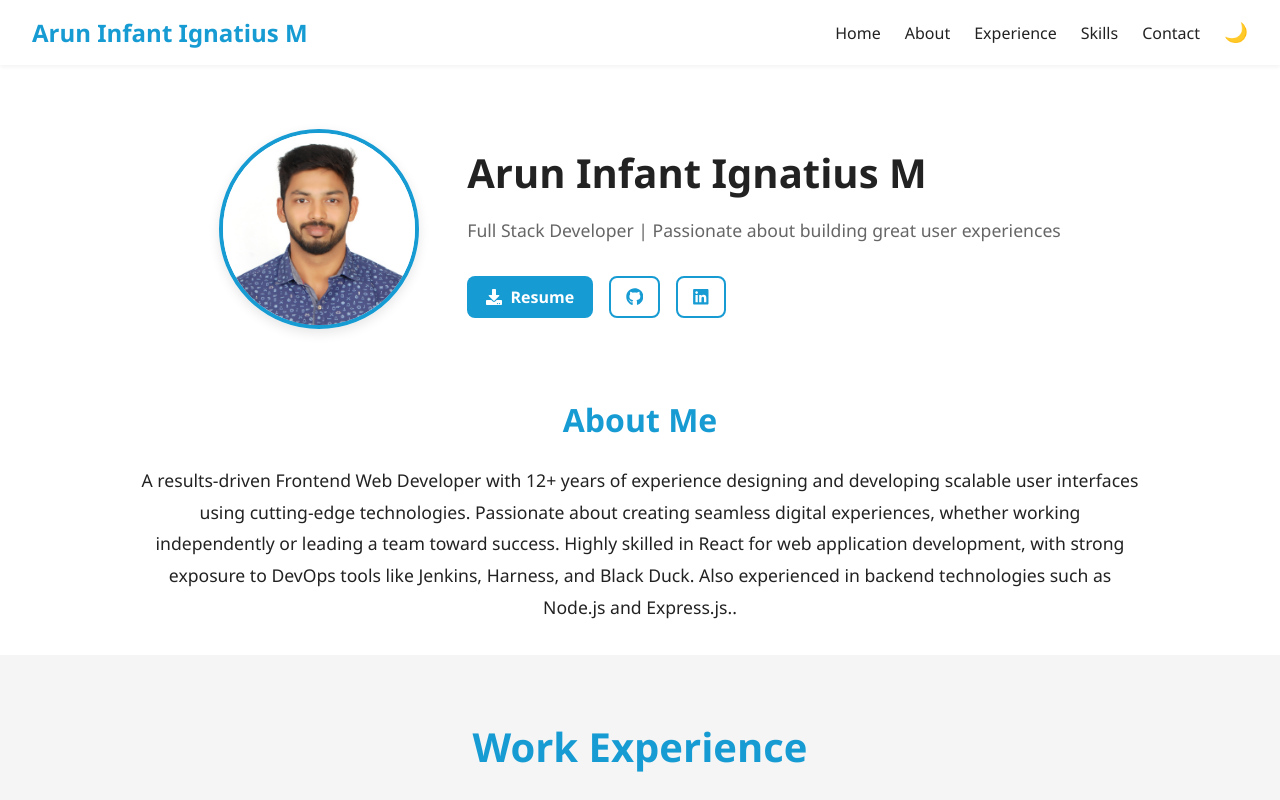
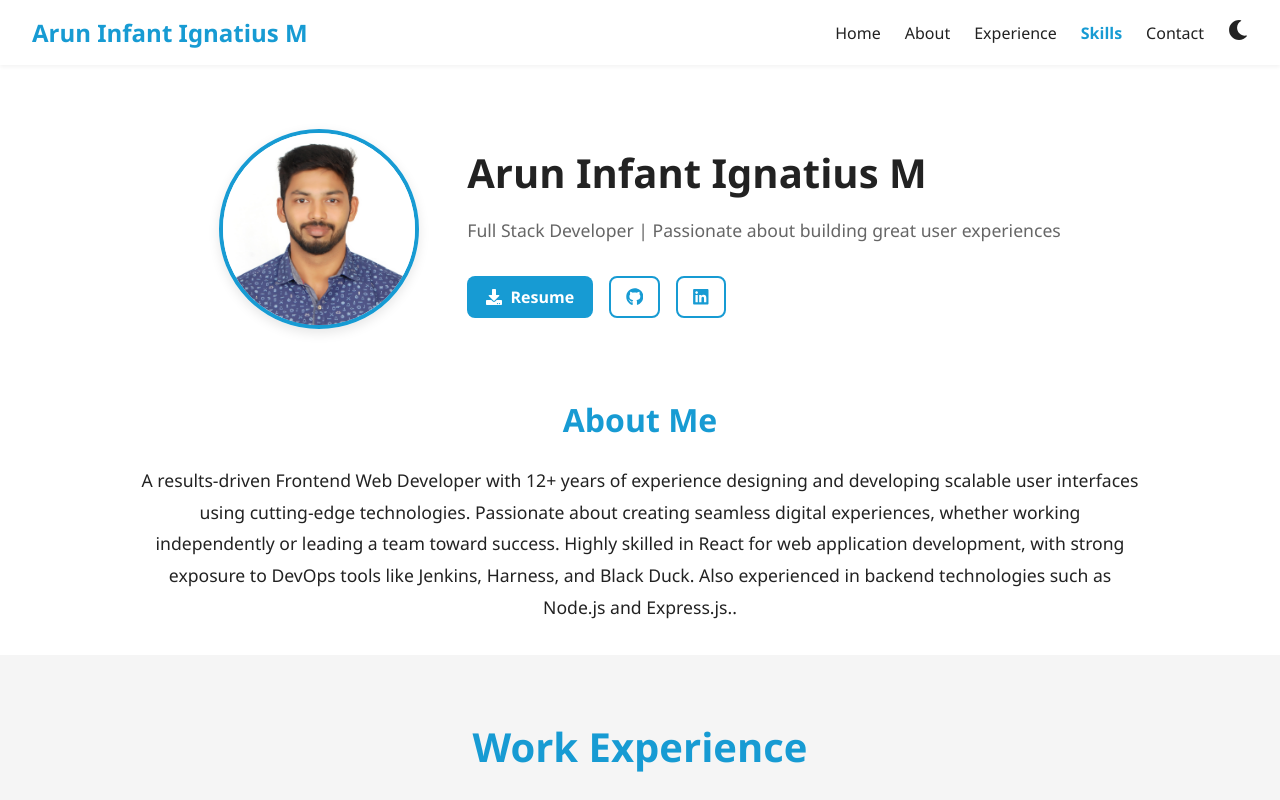
Before and after one commit to thinkbleworg/my-portfolio, a React (Vite) app in the folder ui/: page / in a window 1280 px wide. Shown: the top 800 px of the page. Built offline with nearby package versions, Linux system fonts and the light colour scheme.

Commit message:
Navbar changes

```diff
--- a/ui/src/components/Navbar.jsx
+++ b/ui/src/components/Navbar.jsx
@@ -1,31 +1,79 @@
-import React, { useContext } from "react";
+import React, { useState, useContext, useEffect } from "react";
+import { HiMenuAlt3, HiX } from "react-icons/hi";
+import { FaSun, FaMoon } from "react-icons/fa";
 import { ThemeContext } from "../context/ThemeContext";
 import "../styles/navbar.css";
 
-const Navbar = ({name}) => {
-
+const Navbar = ({ name }) => {
   const { theme, toggleTheme } = useContext(ThemeContext);
+  const [menuOpen, setMenuOpen] = useState(false);
+  const [activeSection, setActiveSection] = useState("home");
 
   const scrollToSection = (id) => {
-    document.getElementById(id)?.scrollIntoView({ behavior: "smooth" });
+    if (id === "home") {
+      window.scrollTo({ top: 0, behavior: "smooth" });
+    } else {
+      document.getElementById(id)?.scrollIntoView({ behavior: "smooth" });
+    }
+    setMenuOpen(false);
     window.location.hash = id;
   };
+
+  useEffect(() => {
+    const handleScroll = () => {
+      const sections = ["home", "about", "experience", "skills", "contact"];
+      const scrollY = window.scrollY;
+
+      for (const section of sections) {
+        const el = document.getElementById(section);
+        if (el && scrollY >= el.offsetTop - 80) {
+          setActiveSection(section);
+        }
+      }
+    };
+
+    window.addEventListener("scroll", handleScroll);
+    return () => window.removeEventListener("scroll", handleScroll);
+  }, []);
+
+  useEffect(() => {
+    const handleResize = () => {
+      if (window.innerWidth > 768) {
+        setMenuOpen(false); // force close on resize to desktop
+      }
+    };
+    window.addEventListener("resize", handleResize);
+    return () => window.removeEventListener("resize", handleResize);
+  }, []);
 
   return (
     <nav className="navbar">
       <div className="navbar-left">{name}</div>
-      <ul className="navbar-links">
-        {['home', 'about', 'experience', 'skills', 'contact'].map((section) => (
-          <li key={section} onClick={() => scrollToSection(section)}>
-            {section.charAt(0).toUpperCase() + section.slice(1)}
-          </li>
-        ))}
-        <li>
+
+      <div className="navbar-controls">
+        <ul className={`navbar-links ${menuOpen ? "open" : ""}`}>
+          {["home", "about", "experience", "skills", "contact"].map(
+            (section) => (
+              <li
+                key={section}
+                className={activeSection === section ? "active" : ""}
+                onClick={() => scrollToSection(section)}
+              >
+                {section.charAt(0).toUpperCase() + section.slice(1)}
+              </li>
+            )
+          )}
+        </ul>
+
+        <div className="navbar-right">
+          <button className="hamburger" onClick={() => setMenuOpen(!menuOpen)}>
+            {menuOpen ? <HiX size={24} /> : <HiMenuAlt3 size={24} />}
+          </button>
           <button onClick={toggleTheme} className="theme-toggle">
-            {theme === "light" ? "🌙" : "☀️"}
+            {theme === "light" ? <FaMoon size={20} /> : <FaSun size={20} />}
           </button>
-        </li>
-      </ul>
+        </div>
+      </div>
     </nav>
   );
 };
--- a/ui/src/index.css
+++ b/ui/src/index.css
@@ -17,6 +17,10 @@
   --card-bg: #1e1e1e;
   --border-color: #333333;
   --timeline-line-color: #444;
+}
+
+html {
+  scroll-padding-top: 65px; /* or match your navbar height */
 }
 
 * {
--- a/ui/src/styles/navbar.css
+++ b/ui/src/styles/navbar.css
@@ -37,14 +37,87 @@
   color: var(--primary-color);
 }
 
+.navbar-links li.active {
+  color: var(--primary-color);
+  font-weight: 700;
+}
+
+.navbar-controls {
+  display: flex;
+  align-items: center;
+  gap: 1.5rem;
+  flex-wrap: nowrap; /* Prevent wrapping */
+}
+
+.navbar-right {
+  display: flex;
+  align-items: center;
+  gap: 1rem;
+}
+
 .theme-toggle {
   background: none;
   border: none;
   cursor: pointer;
   font-size: 1.2rem;
   transition: transform 0.3s ease;
+  color: var(--text-color);
 }
 
 .theme-toggle:hover {
   transform: scale(1.2);
 }
+
+
+/* Hamburger button */
+.hamburger {
+  background: none;
+  border: none;
+  cursor: pointer;
+  color: var(--text-color);
+  font-size: 1.8rem;
+  display: none;
+}
+
+/* Mobile menu (initially hidden) */
+.navbar-links {
+  list-style: none;
+  display: flex;
+  gap: 1.5rem;
+  align-items: center;
+}
+
+@media (max-width: 768px) {
+  .hamburger {
+    display: block;
+  }
+
+  .navbar-links {
+    position: fixed;
+    top: 64px;
+    right: 0;
+    background-color: var(--bg-color);
+    flex-direction: column;
+    align-items: flex-start;
+    width: 200px;
+    padding: 1rem;
+    transform: translateX(100%);
+    transition: transform 0.3s ease, opacity 0.3s ease;
+    box-shadow: -2px 0 5px rgba(0, 0, 0, 0.1);
+    z-index: 999;
+    height: 100vh;
+    display: flex;
+    opacity: 0;
+    visibility: hidden;
+  }
+
+  .navbar-links.open {
+    visibility: visible;
+    opacity: 1;
+    transform: translateX(0);
+  }
+
+  .navbar-links li {
+    width: 100%;
+  }
+}
```
